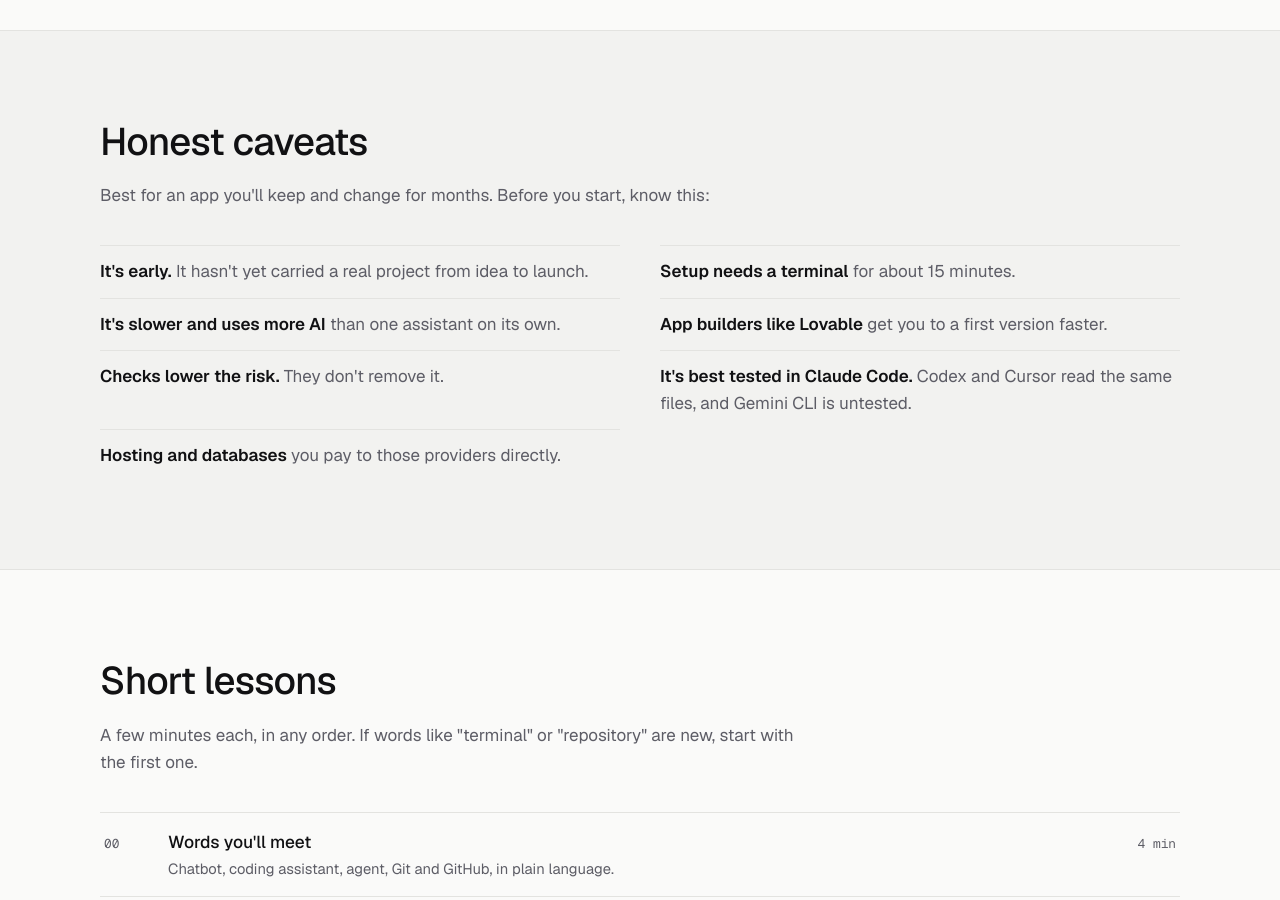
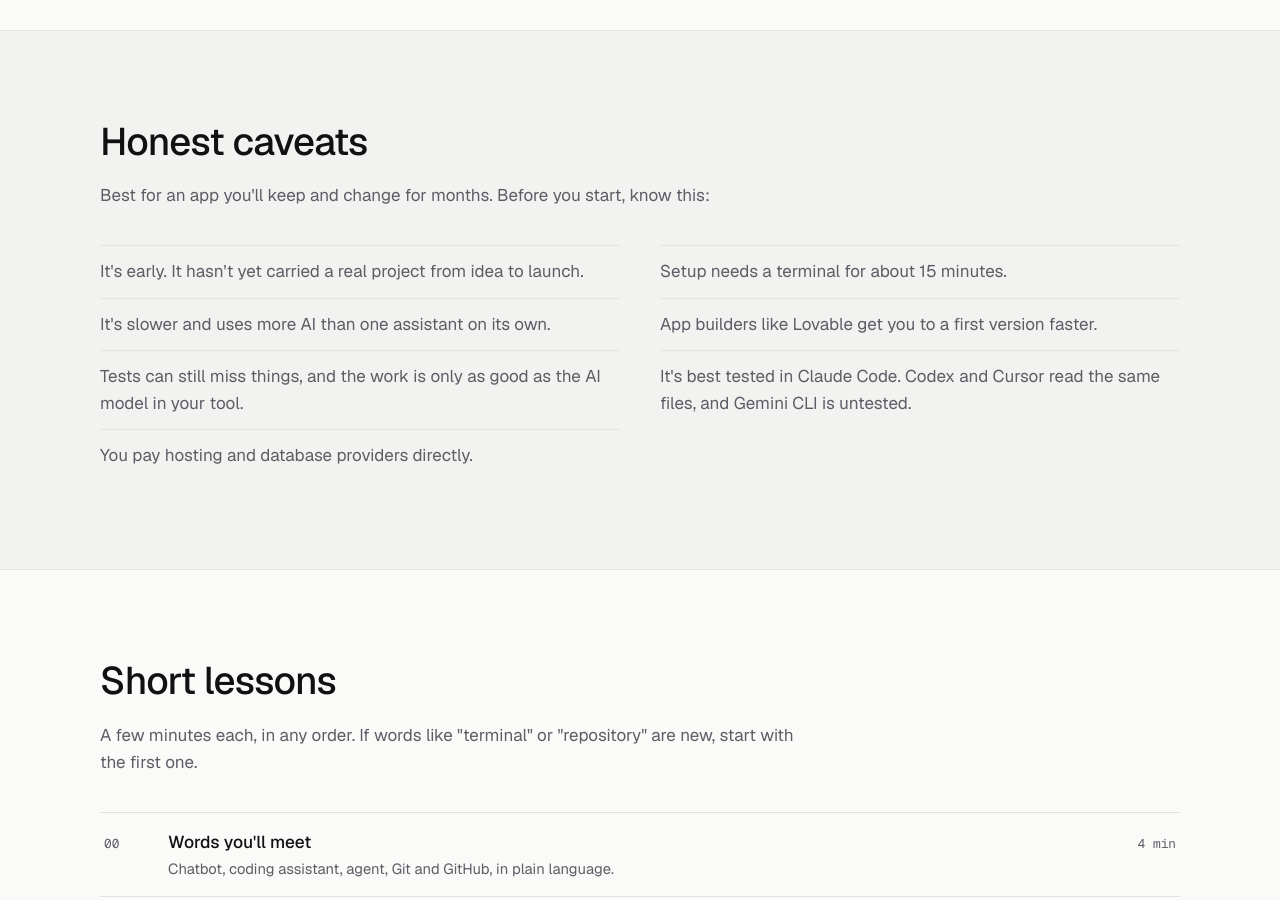
Before and after one commit to vibhortayal/agentic-team-oss, a Jekyll site: the page built from index.html, in a window 1280 px wide and 900 px high, scrolled down 2811 px. Built offline with Jekyll 4.4.1, drawn with Linux system fonts in a browser that asks for light colours; some of the changed text lies outside the part shown.

Commit message:
Plain wording instead of slogans across the site and README
Exports the no-ai-slop wording pass from the private repo (site pages and
the README's own copy; the private-only skills lines are left out).

Co-Authored-By: Claude Opus 5.5 <noreply@anthropic.com>
Claude-Session: https://claude.ai/code/session_0155vpoS6u2Xq6ScBph1VqE3

```diff
--- a/index.html
+++ b/index.html
@@ -98,7 +98,7 @@ theme: plain
 
 <header class="intro"><div class="wrap">
   <h1>An AI software team you can hand an idea to.</h1>
-  <p class="sub">Ten agents, one you talk to, and checks they can't skip.</p>
+  <p class="sub">You talk to Ella. Nine other agents plan, build and test the work.</p>
   <div class="ctas">
     <a class="b dark" href="#start">Start a project</a>
     <a class="b line" href="{{ '/learn/demo.html' | relative_url }}">Watch the demo →</a>
@@ -128,7 +128,7 @@ theme: plain
 <section id="what"><div class="wrap what">
   <div>
     <h2>What it is</h2>
-    <p class="lead">Agentic Team is a free set of instructions. It turns the AI coding tool you already use into a small company: ten agents with one job each, a fixed way of working, and checks they can't skip. You only talk to one of them, Ella. She plans the work, runs the others, and comes back when something needs your decision.</p>
+    <p class="lead">Agentic Team is a free set of instructions. It turns the AI coding tool you already use into a small company: ten agents with one job each, a fixed way of working, and automatic checks on every change. You only talk to one of them, Ella. She plans the work, runs the others, and comes back when something needs your decision.</p>
   </div>
   <dl class="facts">
     <div><dt>Who it's for</dt><dd>People with an app idea who don't code, and developers who want AI work checked.</dd></div>
@@ -164,7 +164,7 @@ theme: plain
         <div class="d">rev abc1234 · round 1</div>
         <div><span class="r">✗</span> list doesn't update on the second phone</div>
         <div><span class="r">✗</span> empty item can be saved</div>
-        <div><span class="g">✓</span> 11 other checks pass</div>
+        <div><span class="g">✓</span> 11 other tests pass</div>
       </div>
       <h3>Checked by someone else</h3>
       <p>Vera tests every change, and the builder can't approve its own work.</p>
@@ -206,13 +206,13 @@ theme: plain
     <p>Best for an app you'll keep and change for months. Before you start, know this:</p>
   </div>
   <ul class="caveats">
-    <li><b>It's early.</b> It hasn't yet carried a real project from idea to launch.</li>
-    <li><b>Setup needs a terminal</b> for about 15 minutes.</li>
-    <li><b>It's slower and uses more AI</b> than one assistant on its own.</li>
-    <li><b>App builders like Lovable</b> get you to a first version faster.</li>
-    <li><b>Checks lower the risk.</b> They don't remove it.</li>
-    <li><b>It's best tested in Claude Code.</b> Codex and Cursor read the same files, and Gemini CLI is untested.</li>
-    <li><b>Hosting and databases</b> you pay to those providers directly.</li>
+    <li>It's early. It hasn't yet carried a real project from idea to launch.</li>
+    <li>Setup needs a terminal for about 15 minutes.</li>
+    <li>It's slower and uses more AI than one assistant on its own.</li>
+    <li>App builders like Lovable get you to a first version faster.</li>
+    <li>Tests can still miss things, and the work is only as good as the AI model in your tool.</li>
+    <li>It's best tested in Claude Code. Codex and Cursor read the same files, and Gemini CLI is untested.</li>
+    <li>You pay hosting and database providers directly.</li>
   </ul>
 </div></section>
 
--- a/learn/big-picture.html
+++ b/learn/big-picture.html
@@ -56,8 +56,8 @@ document.addEventListener("DOMContentLoaded", () => {
               text: "Priya specs the work, Ian builds it, Vera checks it, Otto launches it, Bea tracks the money, and Rohan, Quinn, Arjun and Max help when a project needs them." },
     github: { x: 3.2, y: -2.6, w: 2.4, d: 2.4, h: 1, c: "#6aa8ff", icon: "🗂️", name: "GitHub", tag: "The shared record",
               text: "Every decision, task, handoff and check result is written down in your project's own GitHub repository. Agents never rely on memory, and you can always see what happened and why." },
-    gates:  { x: 0.1, y: 2.8, w: 0.8, d: 3.4, h: 1.8, c: "#5ee08a", icon: "🚦", name: "Checks", tag: "Automatic gates",
-              text: "Before anything reaches your app, automatic checks run that no agent can switch off. The agent that built something can never approve its own work." },
+    gates:  { x: 0.1, y: 2.8, w: 0.8, d: 3.4, h: 1.8, c: "#5ee08a", icon: "🚦", name: "Checks", tag: "Automatic checks",
+              text: "Before anything reaches your app, automatic checks run on GitHub, outside the agents' control. The agent that built something can never approve its own work." },
     app:    { x: 4.8, y: 3.4, w: 2.2, d: 2.2, h: 2.8, c: "#4fd1c5", icon: "🚀", name: "Your app", tag: "Live",
               text: "Only work that passed Vera, passed every check and got your yes goes live. Otto launches it step by step and keeps watch afterwards." },
   };
--- a/learn/journey.html
+++ b/learn/journey.html
@@ -67,7 +67,7 @@ next: {url: /learn/big-picture.html, title: "The whole picture"}
 
   <div class="stop you reveal"><div class="pin"></div><div class="board">
     <div class="zone">Stop 4 · Check</div><h2>A different agent tests it</h2>
-    <p>Vera wrote her checks from the plan before any code existed. If the work doesn't pass, she blocks it and Ian fixes it. Automatic checks, which no agent can switch off, catch shortcuts.</p>
+    <p>Vera wrote her tests from the plan before any code existed. If the work doesn't pass, she blocks it and Ian fixes it. Automatic checks run on GitHub, outside the agents' control, and catch shortcuts.</p>
     <div class="riders"><span class="rider"><span data-bot="vera" data-size="30" data-label="no"></span>Vera</span></div>
     <div class="youdo"><span data-bot="you" data-size="34" data-label="no"></span><span><strong>You:</strong> try the preview, a real working version, and say if it's right.</span></div>
   </div></div>
--- a/learn/team.html
+++ b/learn/team.html
@@ -65,10 +65,10 @@ document.addEventListener("DOMContentLoaded", () => {
     ["Ella", "Engagement Lead", "#ff6fae", "engagement-lead", "Your guide on every project, from first idea to keeping it running. She plans, picks the team and brings you only the decisions.", "Hi, I'm Ella. Tell me your idea in your own words. I'll come back with a one-page plan and the cost, and I'll always tell you what I recommend.", true],
     ["Priya", "Product Manager", "#b28dff", "product-manager", "Turns your idea into a clear, testable plan, and walks each piece of work through build and check.", "I write down exactly what 'done' means, so nobody has to guess."],
     ["Rohan", "Researcher", "#6aa8ff", "researcher", "Answers questions from real sources before big decisions, and says what he couldn't check.", "Before you pick a tool or a price, I'll find out what's actually true."],
-    ["Quinn", "Critic", "#ff8f5e", "critic", "Finds how a plan could fail before any money or code is spent on it.", "I look for what could go wrong. Better I find the hole than your users do."],
+    ["Quinn", "Critic", "#ff8f5e", "critic", "Finds how a plan could fail before any money or code is spent on it.", "I look for what could go wrong before you spend money."],
     ["Arjun", "Architect", "#4fd1c5", "architect", "For bigger builds: splits the work into safe pieces and decides their order. Writes no code himself.", "Big projects get a map from me, so the pieces fit together."],
-    ["Ian", "Implementer", "#ffd35e", "implementer", "Builds one piece at a time, writes his own tests and checks his work against the plan.", "I build it. Someone else decides whether it's done."],
-    ["Vera", "Verifier", "#5ee08a", "verifier", "Writes her checks from the plan before seeing the code. Gives one verdict, and can block.", "If it doesn't do what you asked, I say no, with proof. Ian fixes it."],
+    ["Ian", "Implementer", "#ffd35e", "implementer", "Builds one piece at a time, writes his own tests and checks his work against the plan.", "I build each piece and test it. Vera decides if it's done."],
+    ["Vera", "Verifier", "#5ee08a", "verifier", "Writes her tests from the plan before seeing the code. Gives one verdict, and can block.", "I test the work against your plan and send it back if it fails."],
     ["Max", "Evaluator", "#9fb3c8", "evaluator", "Measures the quality of AI features and keeps the team's own skills sharp.", "When quality is a score, I measure it the same way every time."],
     ["Bea", "Budget Analyst", "#ffb45e", "budget-analyst", "Estimates cost and time up front, prices every change and tracks what's actually spent.", "You'll see the price before anything starts, and a short note every week."],
     ["Otto", "Ops", "#c8e85e", "ops", "Sets up the safety checks, launches your app with your OK and keeps it healthy.", "I launch it step by step, and I'm watching if anything goes wrong."],
--- a/learn/underneath.html
+++ b/learn/underneath.html
@@ -30,7 +30,7 @@ next: {url: /learn/journey.html, title: "Back to the start: how a project goes"}
 
 <div class="bp"><div class="wrap">
   <h1>What's underneath</h1>
-  <p style="max-width:44em">The team isn't a special AI. It's plain text: job descriptions, a process, checks the agents can't switch off, and one shared record. That's why it works with whichever AI tool you already use, and why you can read every rule yourself.</p>
+  <p style="max-width:44em">The team is plain text: job descriptions, a process, automatic checks and one shared record. That's why it works with whichever AI tool you already use, and why you can read every rule yourself.</p>
 
   <svg id="plan" viewBox="0 0 1000 520" role="img" aria-label="Diagram: the team's text files are installed into your project; adapters connect your AI tool; work is recorded on GitHub; automatic checks guard the main branch">
     <rect class="ln" x="330" y="90" width="340" height="300" style="--l:1300"/>
```
Also changed, not shown: learn/principles.html (+8 -8 lines), README.md.
